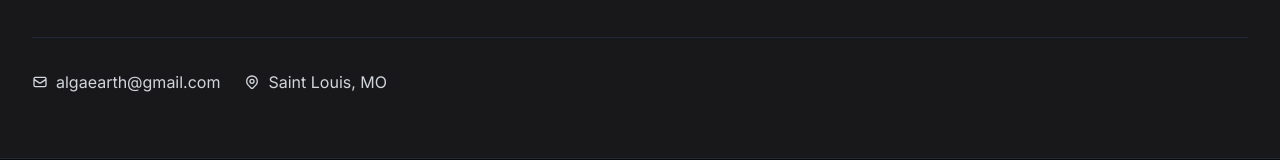
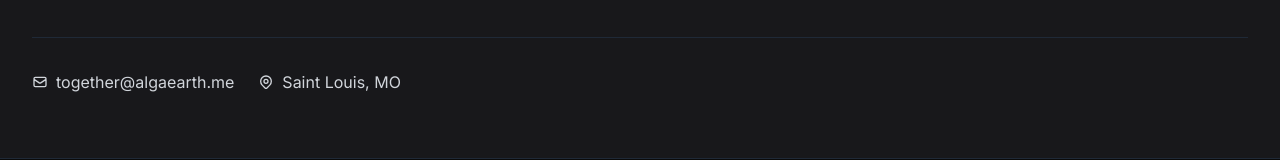
Before and after one commit to AbbieSLU/algaearth, a Next.js app: page /team in a window 1280 px wide. Shown: the part 2540-2700 px from the top of the page. Built offline with nearby package versions, Linux system fonts and the light colour scheme.

Commit message:
email changed on client side pages

```diff
--- a/app/components/Footer.tsx
+++ b/app/components/Footer.tsx
@@ -36,7 +36,7 @@ export default function Footer() {
                 </svg>
               </a>
               <a
-                href="mailto:algaearth@gmail.com"
+                href="mailto:together@algaearth.me"
                 className="w-10 h-10 bg-gray-800 hover:bg-green-600 rounded-lg flex items-center justify-center transition-colors duration-200"
                 aria-label="Email"
               >
@@ -97,13 +97,13 @@ export default function Footer() {
           <div className="flex flex-col md:flex-row justify-between items-start md:items-center space-y-4 md:space-y-0">
             <div className="flex flex-col sm:flex-row sm:items-center sm:space-x-6 space-y-2 sm:space-y-0">
               <a
-                href="mailto:algaearth@gmail.com"
+                href="mailto:together@algaearth.me"
                 className="text-gray-300 hover:text-green-400 transition-colors duration-200 flex items-center"
               >
                 <svg className="w-4 h-4 mr-2" fill="none" stroke="currentColor" viewBox="0 0 24 24">
                   <path strokeLinecap="round" strokeLinejoin="round" strokeWidth={2} d="M3 8l7.89 5.26a2 2 0 002.22 0L21 8M5 19h14a2 2 0 002-2V7a2 2 0 00-2-2H5a2 2 0 00-2 2v10a2 2 0 002 2z" />
                 </svg>
-                algaearth@gmail.com
+                together@algaearth.me
               </a>
               <div className="text-gray-300 flex items-center">
                 <svg className="w-4 h-4 mr-2" fill="none" stroke="currentColor" viewBox="0 0 24 24">
--- a/app/contact/page.tsx
+++ b/app/contact/page.tsx
@@ -121,8 +121,8 @@ export default function ContactPage() {
                         <path strokeLinecap="round" strokeLinejoin="round" strokeWidth={2} d="M3 8l7.89 5.26a2 2 0 002.22 0L21 8M5 19h14a2 2 0 002-2V7a2 2 0 00-2-2H5a2 2 0 00-2 2v10a2 2 0 002 2z" />
                       </svg>
                     </div>
-                    <a href="mailto:algaearth@gmail.com" className="hover:text-algae-400 transition-colors">
-                      algaearth@gmail.com
+                    <a href="mailto:together@algaearth.me" className="hover:text-algae-400 transition-colors">
+                      together@algaearth.me
                     </a>
                   </div>
                   <div className="flex items-center space-x-4 text-ocean-100">
--- a/app/team/page.tsx
+++ b/app/team/page.tsx
@@ -215,7 +215,7 @@ export default function TeamPage() {
               We're always looking for passionate individuals who want to make a difference in sustainable packaging innovation.
             </p>
             <a
-              href="mailto:algaearth@gmail.com"
+              href="mailto:together@algaearth.me"
               className="inline-flex items-center justify-center space-x-2 bg-gradient-to-r from-algae-600 to-teal-600 text-white px-8 py-4 rounded-full text-lg font-semibold transition-all duration-300 transform hover:scale-105 hover:shadow-lg hover:shadow-algae-600/20 group"
             >
               <span>Join Our Team</span>
```
